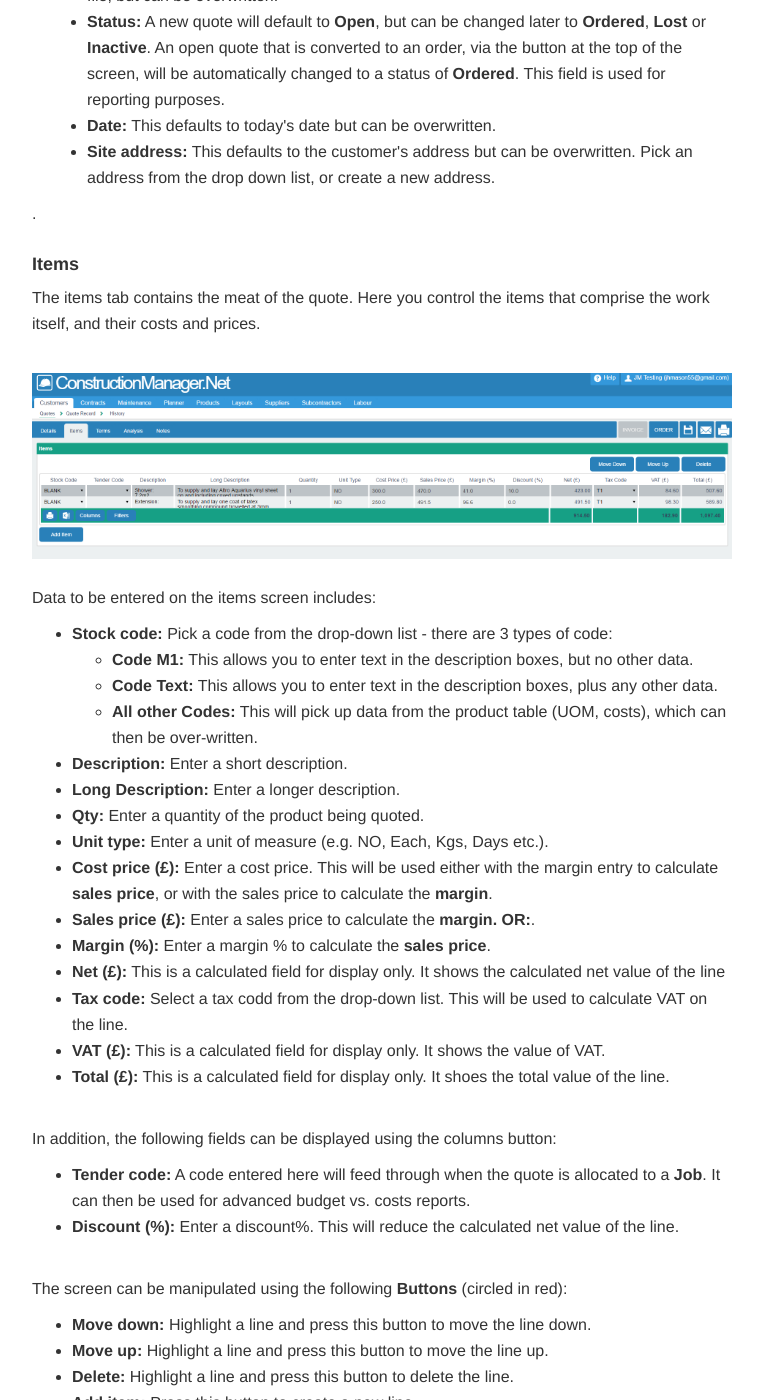
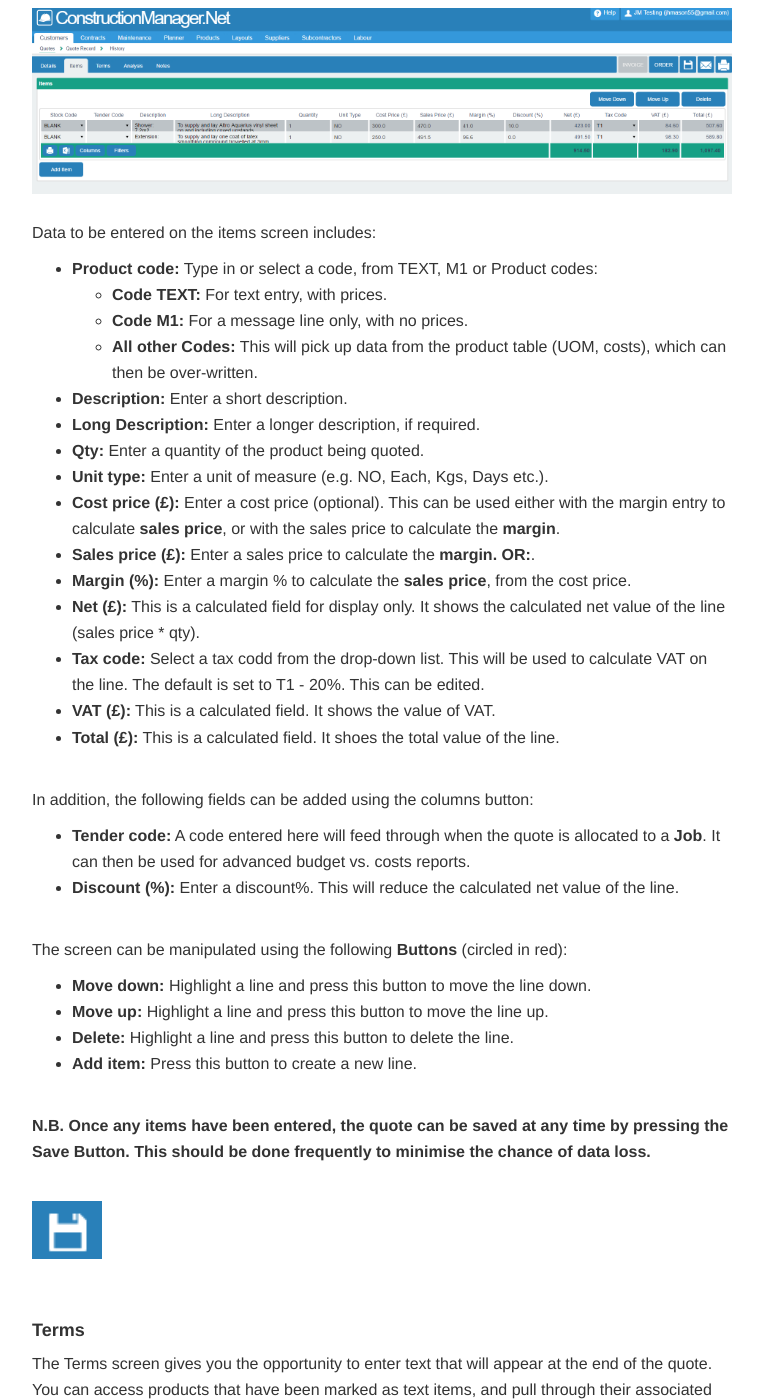
Before and after one commit to JNCSolutions/ConstructionManagerDocs, a Jekyll site: the page built from quotes.html, in a window 1280 px wide and 1400 px high, scrolled down 2742 px. Shown: the whole window, without its empty margins (258-1021 px from the left). Built offline with Jekyll 4.4.1, drawn with Linux system fonts in a browser that asks for light colours; some of the changed text lies outside the part shown.

Commit message:
Update quotes.html

```diff
--- a/quotes.html
+++ b/quotes.html
@@ -26,30 +25,15 @@
     </ul>
   </div>
 
-  <div id="introduction" class="col-lg-12">
-    <h3>Introduction</h3>
-     <br>
-
-      <p>Quotes are accessed via the <strong>Customer</strong> tab on the main menu</p>
-        <br>
-        <img src="img/Main_Menu.PNG" style="width: 100%;">
-        <br> <br>
-      <p>Before a quote is created, the user may wish to create a customer.
-      This can be performed via 2 options under the <strong>Customer</strong> tab on the main menu (circled in red).</p>
-      <p>The <strong>Sage Customers</strong> option creates customers in Sage,
-      while the <strong>Quote Customers</strong> option creates customers purely in the Quotes sub-system.
-      Both types of customer can be accessed for quotes.</p>
-    </div>
-
-
-  <div id="the-quotes-list" class="col-lg-12">
+   <div id="the-quotes-list" class="col-lg-12">
       <br>
     <h3>The Quotes List</h3>
-
-    <p>The quotes list displays all of your current quotes in a paginated, filterable list. From this list, you can:</p>
+    <p>Quotes are accessed via the <strong>Customer</strong> tab on the main menu</p>
+    <p>The quotes list displays all of your quotes in a list. From this list, you can:</p>
 
     <p>
       <ul>
+        <li>Search for quotes on the list (see lists section).</li>
         <li>Create a new quote</li>
         <li>Edit existing quotes</li>
         <li>Delete quotes</li>
@@ -83,17 +67,19 @@
     <br>
     <br>
 
-    <p>The <b>quote no.</b> is auto-generated by the system.</p>
+    <p>The <b>quote no.</b> is auto-generated by the system, or the user can select manual quote no.s in settings.</p>
     <p>Data to be entered includes:</p>
 
     <p>
       <ul>
-        <li><b>Customer:</b>              Either enter an existing quote customer or a Sage customer. Both can be selected from drop-down lists.
-                                          Additionally, quote customers can be created at this stage, via the "+" button.</li>
+        <li><b>Customer:</b>              Either choose a Sage customer, if the customer is already in Sage, <b>OR</b>
+                                          choose a quote customer, <b>OR</b>
+                                          create a new quote customer using the "+" button.</li>
         <li><b>Branch:</b>                Select a branch from the drop down box of branches associated with the selected customer.</li>
-        <li><b>Header: </b>               Enter a short description of the job.</li>
-        <li><b>Decription of works:</b>   Enter a longer, more detailed description of the job. This is a multi-line, free form text field.</li>
-        <li><b>Footer:</b>                Enter any text that you wish to display at the foot of the quote.</li>
+        <li><b>Header: </b>               Enter a short description of the job.
+                                          This will become the Job Description when an order is placed.</li>
+        <li><b>Decription of works:</b>   (Optional) Enter a longer, more detailed description of the job. This is a multi-line, free form text field.</li>
+        <li><b>Footer:</b>                (Optional) Enter any text that you wish to display at the foot of the quote.</li>
         <li><b>Contact name:</b>          This defaults to the contact name set up on the customer master file, but can be overwritten.</li>
         <li><b>Contact email:</b>         This defaults to the contact email address set up on the customer master file, but can be overwritten.</li>
         <li><b>Contact tel:</b>           This defaults to the contact telephone no. set up on the customer master file, but can be overwritten.</li>
@@ -113,7 +99,7 @@
     <br>
     <p>.</p>
       <h4 id="items-tab"><b>Items</b></h4>
-    <p>The items tab contains the meat of the quote.
+    <p>The items tab contains the body of the quote.
       Here you control the items that comprise the work itself, and their costs and prices.</p>
     <br>
       <img src="img/Quotes_Items.PNG" style="width: 100%;">
@@ -122,28 +108,30 @@
 
     <p>Data to be entered on the items screen includes:
       <ul>
-        <li><b>Stock code:</b>       Pick a code from the drop-down list - there are 3 types of code:</li>
+        <li><b>Product code:</b>      Type in or select a code, from TEXT, M1 or Product codes:</li>
         <ul>
-          <li><b>Code M1:</b>           This allows you to enter text in the description boxes, but no other data.</li>
-          <li><b>Code Text:</b>         This allows you to enter text in the description boxes, plus any other data. </li>
+          <li><b>Code TEXT:</b>         For text entry, with prices. </li>
+          <li><b>Code M1:</b>           For a message line only, with no prices.</li>
           <li><b>All other Codes:</b>   This will pick up data from the product table (UOM, costs), which can then be over-written. </li>
         </ul>
         <li><b>Description:</b>       Enter a short description.</li>
-        <li><b>Long Description:</b>  Enter a longer description.</li>
+        <li><b>Long Description:</b>  Enter a longer description, if required.</li>
         <li><b>Qty:</b>               Enter a quantity of the product being quoted.</li>
         <li><b>Unit type:</b>         Enter a unit of measure (e.g. NO, Each, Kgs, Days etc.).</li>
-        <li><b>Cost price (£):</b>    Enter a cost price. This will be used either with the margin entry to calculate <b>sales price</b>,
+        <li><b>Cost price (£):</b>    Enter a cost price (optional). This can be used either with the margin entry to calculate <b>sales price</b>,
                                       or with the sales price to calculate the <b>margin</b>.</li>
         <li><b>Sales price (£):</b>   Enter a sales price to calculate the <b>margin.  OR:</b>.</li>
-        <li><b>Margin (%):</b>        Enter a margin % to calculate the <b>sales price</b>.</li>
-        <li><b>Net (£):</b>           This is a calculated field for display only. It shows the calculated net value of the line</li>
-        <li><b>Tax code:</b>          Select a tax codd from the drop-down list. This will be used to calculate VAT on the line.</li>
-        <li><b>VAT (£):</b>           This is a calculated field for display only. It shows the value of VAT.</li>
-        <li><b>Total (£):</b>         This is a calculated field for display only. It shoes the total value of the line.</li>
+        <li><b>Margin (%):</b>        Enter a margin % to calculate the <b>sales price</b>, from the cost price.</li>
+        <li><b>Net (£):</b>           This is a calculated field for display only. It shows the calculated net value of the line
+                                      (sales price * qty).</li>
+        <li><b>Tax code:</b>          Select a tax codd from the drop-down list. This will be used to calculate VAT on the line.
+                                      The default is set to T1 - 20%. This can be edited.</li>
+        <li><b>VAT (£):</b>           This is a calculated field. It shows the value of VAT.</li>
+        <li><b>Total (£):</b>         This is a calculated field. It shoes the total value of the line.</li>
       </ul>
     </p>
       <br>
-       <p>In addition, the following fields can be displayed using the columns button:
+       <p>In addition, the following fields can be added using the columns button:
       <ul>
         <li><b>Tender code:</b>       A code entered here will feed through when the quote is allocated to a <b>Job</b>.
                                       It can then be used for advanced budget vs. costs reports.</li>
@@ -221,9 +212,9 @@
     <br>
       <img src="img/Quotes_CreateOrder.PNG" style="width: 100%;">
     <br> <br>
-    <p>When a quote is ready for progression, it can be converted to an Order using the <b>Order</b> button
+    <p>When an order is received, the quote can be converted to an Order using the <b>Order</b> button
         (circled in red).
-        This will bring up the "Create Order" box, where you must attach the quote to a new or existing contract
+        This will bring up the "Create Order" box, where you select a new or existing contract
         or a maintenance job / contract.
         If you wish to detach a quote from a contract, that must be done through the <a href="contracts.html">Contracts</a> page.</p>
   </div>
```
Also changed, not shown: other parts of quotes.html (+6 -4 lines).
